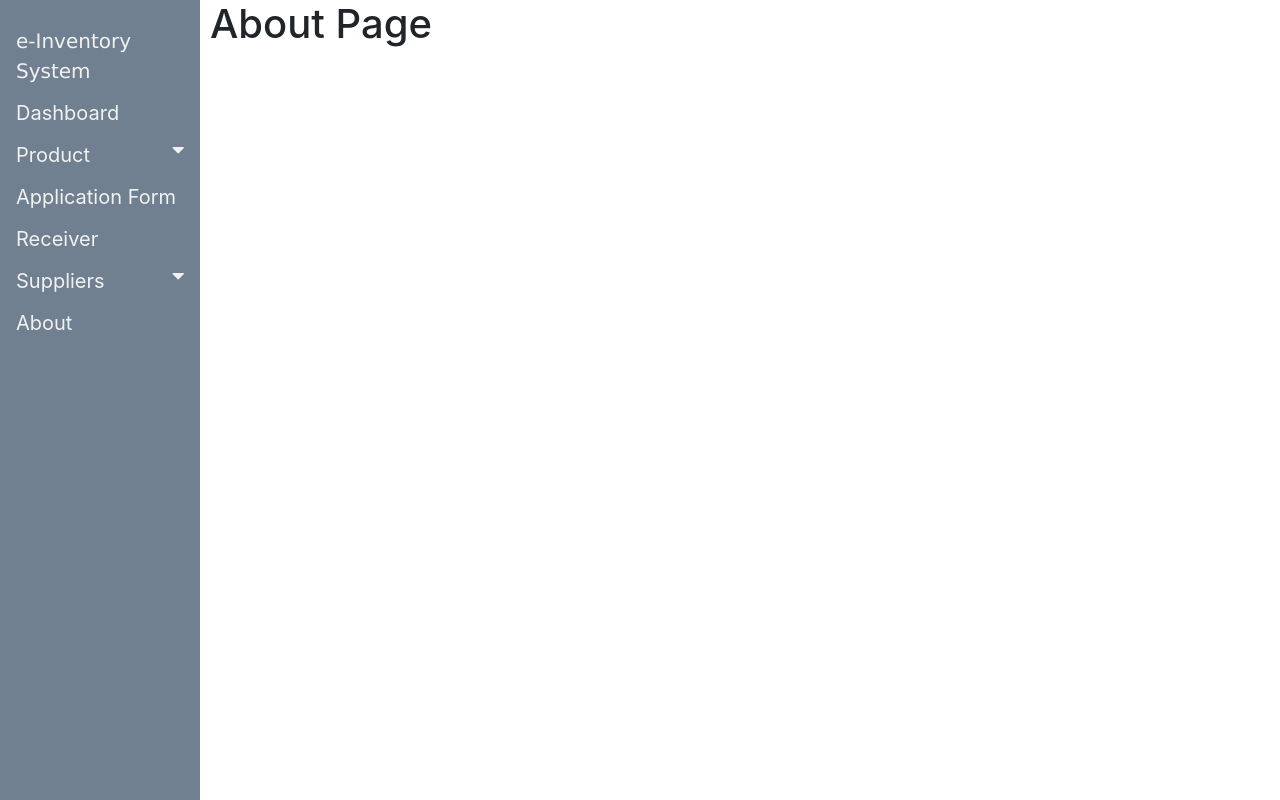
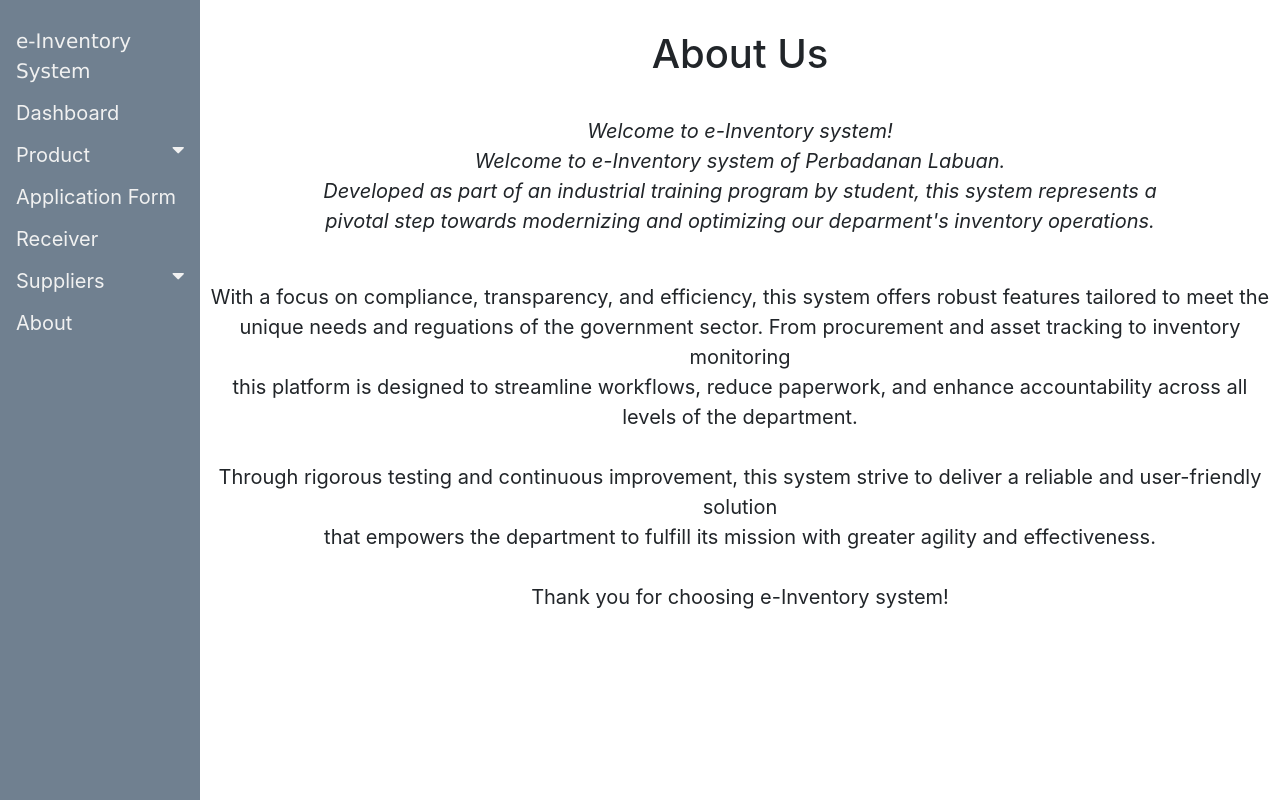
Before and after one commit to zaeskye/InventoryManagementSystem, a Django app: template inventory/templates/about.html in a window 1280 px wide. Run offline with Django 3.2, Linux system fonts and the light colour scheme; the template is opened without the code that fills it, so the values that code supplies are empty; some libraries are stand-ins or nearby versions.

Commit message:
create and edit about page

```diff
--- a/inventory/templates/about.html
+++ b/inventory/templates/about.html
@@ -40,7 +40,32 @@
         </div>
 
         <div class="main">
-            <h1>About Page</h1>
+            <br>
+            <center>
+                <h1>About Us</h1><br>
+                <p style="font-style: italic;">Welcome to e-Inventory system! <br>
+                    Welcome to e-Inventory system of Perbadanan Labuan. <br>
+                    Developed as part of an industrial training program by student, this system represents a <br>
+                    pivotal step towards modernizing and optimizing our deparment's inventory operations. <br>
+                </p>
+
+                    <br>
+                <p>
+                    With a focus on compliance, transparency, and efficiency, this system offers robust features tailored to meet the <br>
+                    unique needs and reguations of the government sector. From procurement and asset tracking to inventory monitoring <br>
+                    this platform is designed to streamline workflows, reduce paperwork, and enhance accountability across all levels of the department. <br>
+
+                    <br>
+
+                    Through rigorous testing and continuous improvement, this system strive to deliver a reliable and user-friendly solution <br>
+                    that empowers the department to fulfill its mission with greater agility and effectiveness. <br>
+
+                    <br>
+
+                    Thank you for choosing e-Inventory system! <br>
+
+                </p>
+            </center>
         </div>
 
         <script src="{% static 'js/sidenav.js' %}"></script>
```
